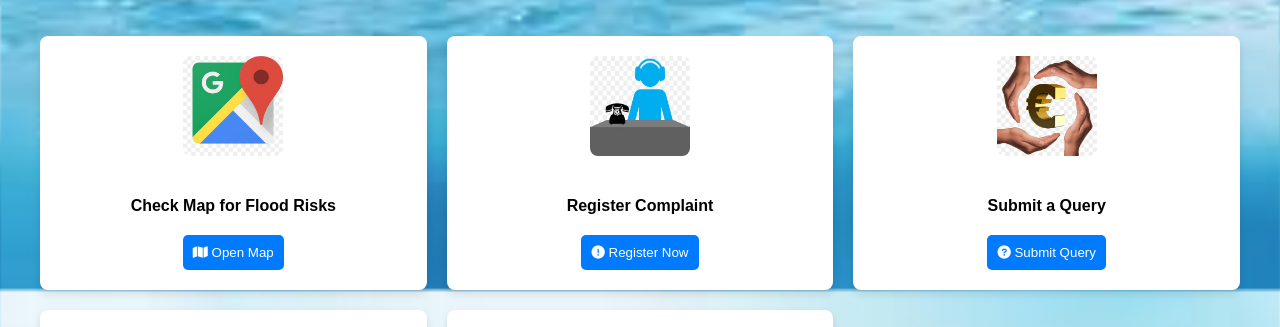
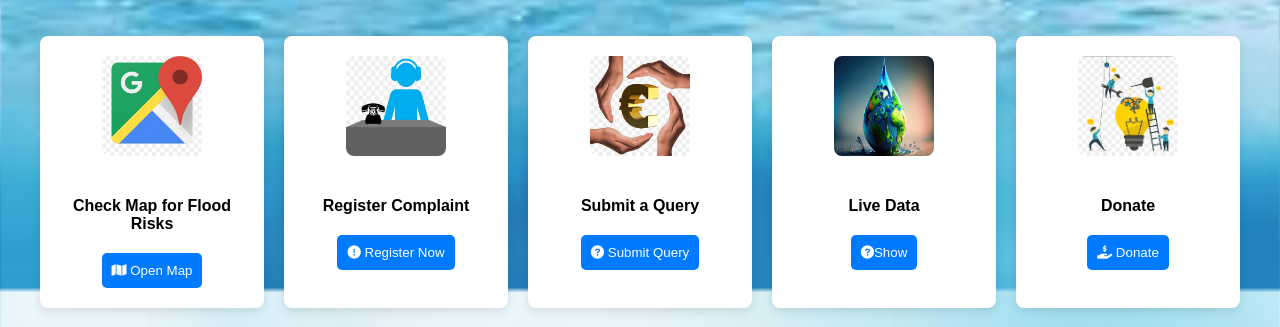
Before and after one commit to sonisuryansh/RainSafe, a plain HTML site: page index.html in a window 1280 px wide. Shown: the part 562-889 px from the top of the page. Drawn offline with Linux system fonts and the light colour scheme.

Commit message:
Update RainSafe.css

```diff
--- a/RainSafe.css
+++ b/RainSafe.css
@@ -175,7 +175,7 @@ button:hover {
 
 .grid-container {
     display: grid;
-    grid-template-columns: repeat(auto-fit, minmax(300px, 1fr));
+    grid-template-columns: repeat(5, 1fr);
     gap: 20px;
     padding: 20px;
 }
```
